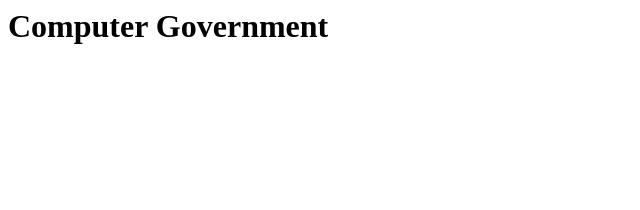
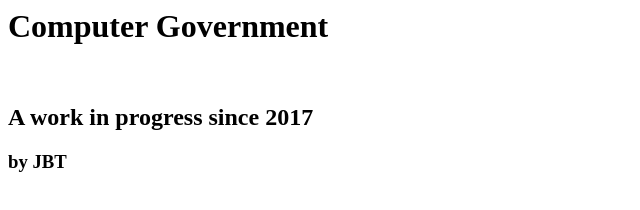
Before and after one commit to jbtobar/comp_gov, a plain HTML site: page index.html in a window 1280 px wide. Shown: the whole page, without its empty margins (0-640 px from the left). Drawn offline with Linux system fonts and the light colour scheme.

Commit message:
Update index.html

```diff
--- a/index.html
+++ b/index.html
@@ -1,3 +1,13 @@
+<html xmlns="http://www.w3.org/1999/xhtml" >
+<head>
+    <title>Computer Government</title>
+</head>
+<body>
 <p style="text-align:center;">
   <h1>Computer Government</h1>
+  <br>
+  <h2>A work in progress since 2017</h2>
+  <h3>by JBT</h3>
 </p>
+</body>
+</html>
```
